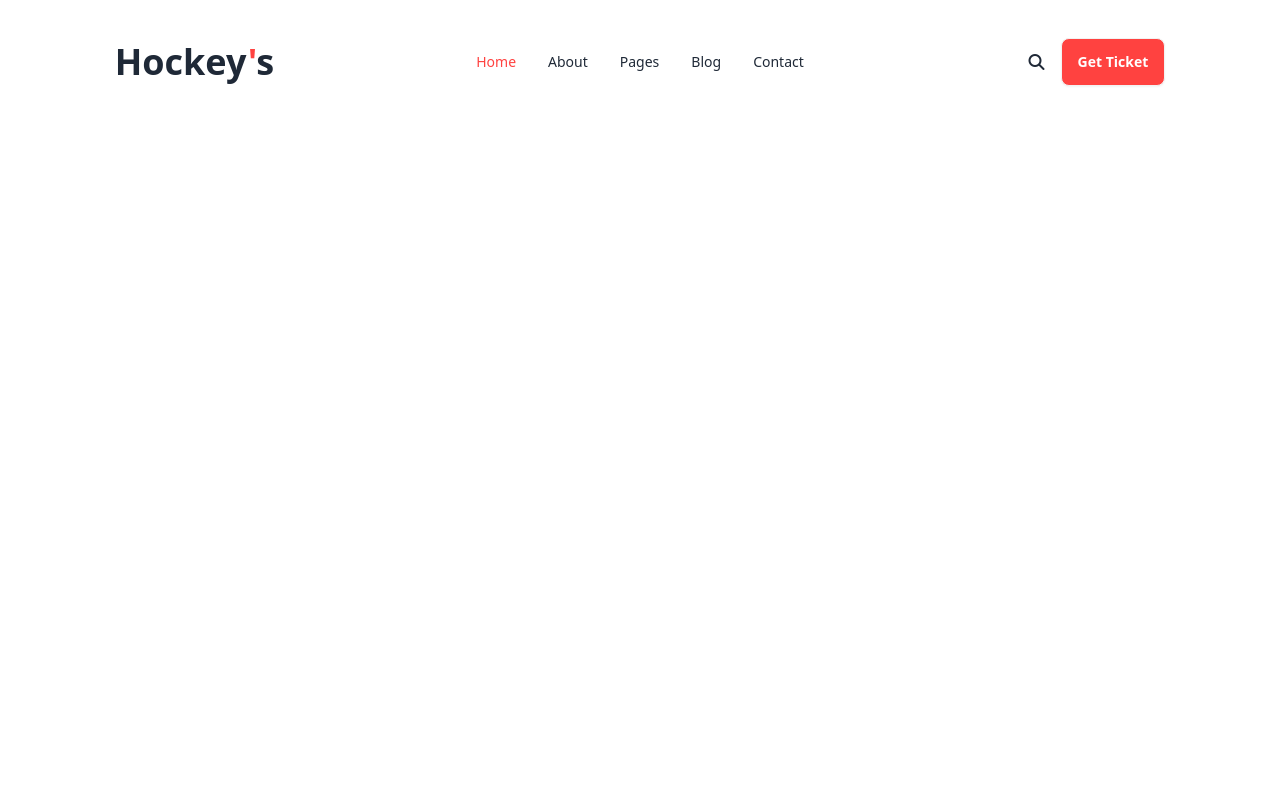
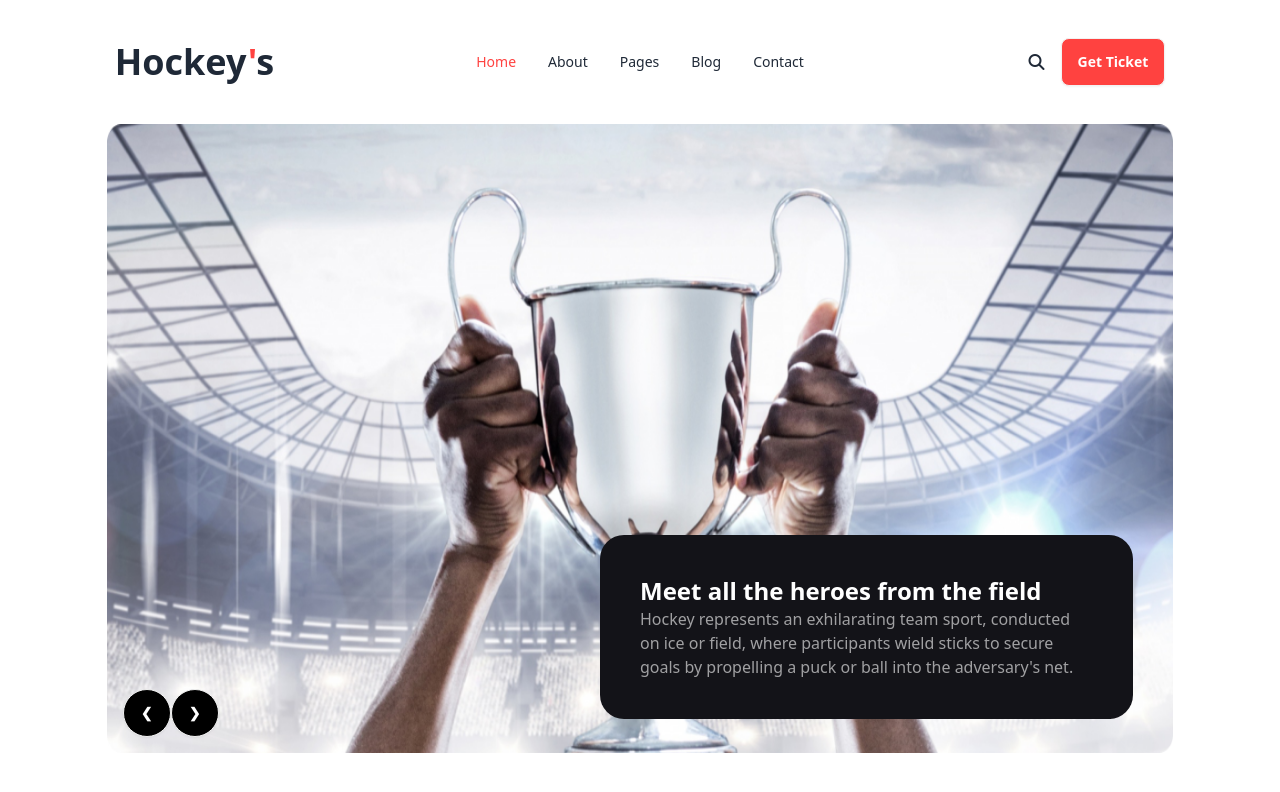
Before and after one commit to MARS-CSE/Assignment-3, a plain HTML site: page index.html in a window 1280 px wide. Drawn offline with nearby package versions, Linux system fonts and the light colour scheme.

Commit message:
slider added

```diff
--- a/index.html
+++ b/index.html
@@ -77,6 +77,32 @@
         </div>
         <!-- Navbar  -->
 
+        <!-- Slider -->
+        <div class="relative">
+            <div class="carousel w-full">
+                <div id="slide1" class="carousel-item relative w-full">
+                    <img src="./Images/1.png" class="w-full" />
+                    <div class="absolute w-full bottom-0 flex p-4 justify-center  md:justify-start ">
+                        <a href="#slide2" class="btn btn-circle bg-black text-white">❮</a>
+                        <a href="#slide2" class="btn btn-circle bg-black text-white">❯</a>
+                    </div>
+                </div>
+                <div id="slide2" class="carousel-item relative w-full">
+                    <img src="./Images/2.png" class="w-full" />
+                    <div class="absolute w-full  bottom-0 flex p-4  justify-center  md:justify-start ">
+                        <a href="#slide1" class="btn btn-circle bg-black text-white">❮</a>
+                        <a href="#slide1" class="btn btn-circle bg-black text-white">❯</a>
+                    </div>
+                </div>
+            </div>
+            <div
+                class="realtive mt-5 p-7 w-full md:absolute bottom-10 right-10 rounded-3xl bg-[#131318] text-white md:p-10 md:w-1/2">
+                <p class="text-2xl font-semibold">Meet all the heroes from the field</p>
+                <p class="text-footerText">Hockey represents an exhilarating team sport, conducted on ice or field, where participants wield sticks to secure goals by propelling a puck or ball into the adversary's net.</p>
+            </div>
+        </div>
+        <!-- Slider -->
+
 </body>
 
 </html>
```
